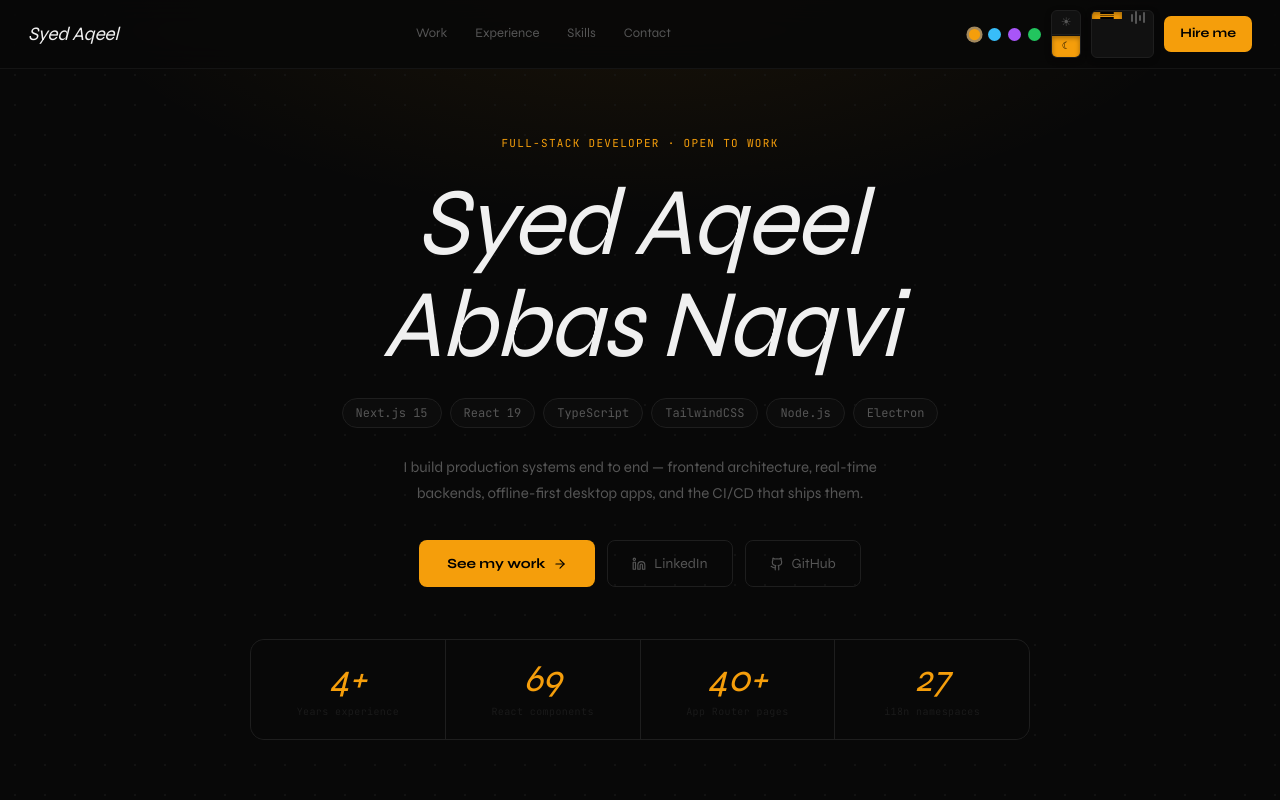
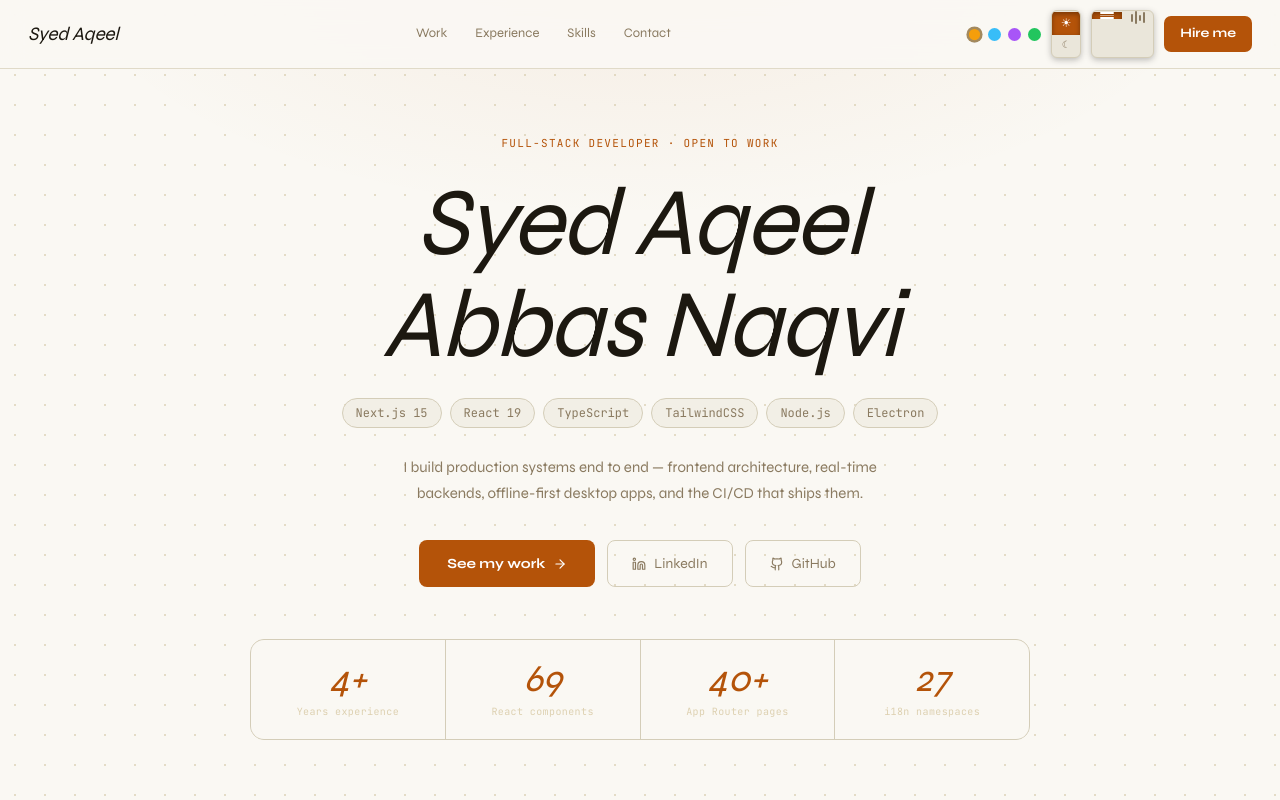
Before and after one commit to saan512/developer-banner-design, a Next.js app: page / in a window 1280 px wide. Shown: the top 800 px of the page. Built offline with nearby package versions, Linux system fonts and the light colour scheme.

Commit message:
feat: update theme initialization to default to light mode

```diff
--- a/app/page.tsx
+++ b/app/page.tsx
@@ -2957,8 +2957,10 @@ function KineticLayout({
 ═══════════════════════════════════════════════════════════════════════════ */
 export default function Home() {
   const [activeTheme, setActiveTheme] = useState<ThemeId>("amber");
-  const [isDark, setIsDark] = useState(true);
+  const [isDark, setIsDark] = useState(false);
   const [activeDesign, setActiveDesign] = useState<DesignId>("editorial");
+
+  useEffect(() => { applyThemeVars(THEMES["amber"], false); }, []);
 
   const [transitionKey, setTransitionKey] = useState(0);
   const [isSwitching, setIsSwitching] = useState(false);
```
